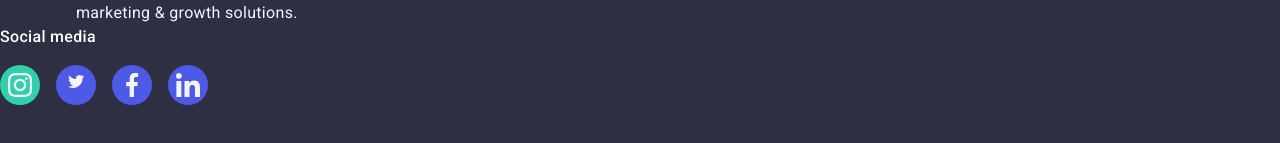
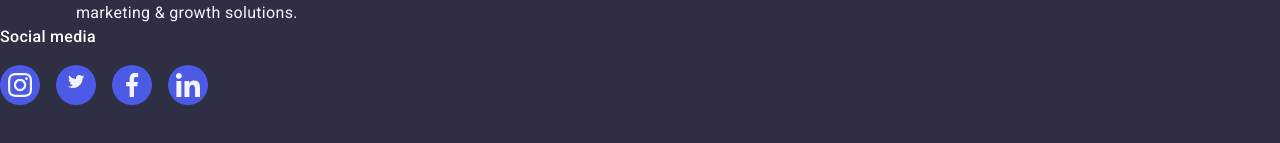
Before and after one commit to Cynosure24/goit-markup-hw-04, a plain HTML site: page index.html in a window 1280 px wide. In both pictures the pointer is over the link 20 px from the left and 3293 px from the top of the page. Shown: the part 3209-3352 px from the top of the page. Drawn offline with nearby package versions, Linux system fonts and the light colour scheme.

Commit message:
Update styles.css

```diff
--- a/css/styles.css
+++ b/css/styles.css
@@ -479,7 +479,7 @@ p {
 
 .footer-social-links:hover,
 .footer-social-links:focus {
-    background-color: var(--green, #31D0A);
+    background-color: var( #31D0A);
 }
 
 .social-icons-fotter {
```
